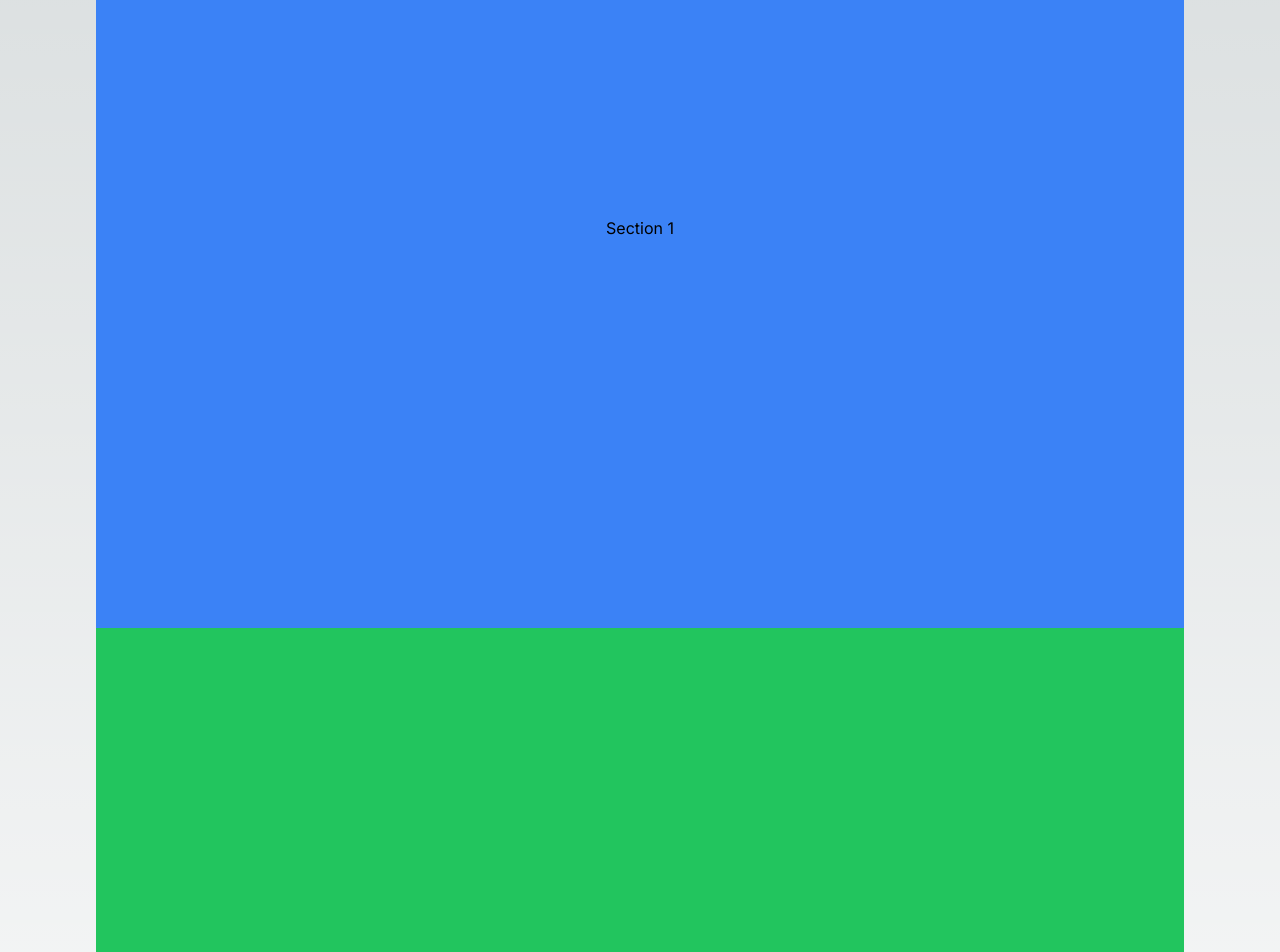
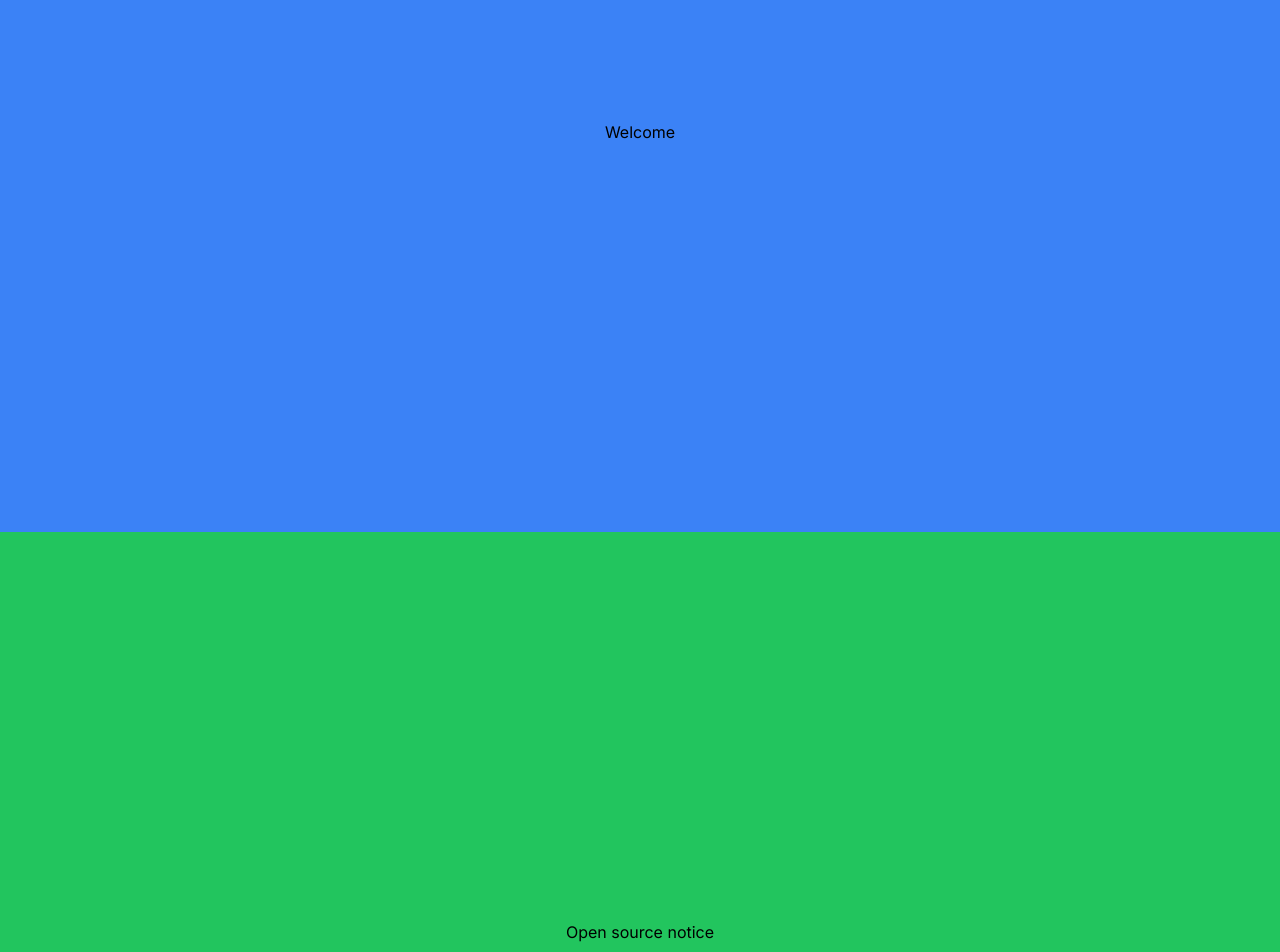
Before and after one commit to NanoCalc/nanocalc-oss, a Next.js app in the folder frontend/: page / in a window 1280 px wide. Shown: the part 300-1252 px from the top of the page. Built offline with nearby package versions, Linux system fonts and the light colour scheme.

Commit message:
fix: :bug: remove padding between sections

```diff
--- a/frontend/app/about/page.tsx
+++ b/frontend/app/about/page.tsx
@@ -1,6 +1,6 @@
 export default function About() {
 return (
-    <main className="flex min-h-screen flex-col items-center justify-between p-24">
+    <main className="flex min-h-screen flex-col items-center justify-between">
          <section className="bg-blue-500 w-full h-screen flex items-center justify-center">
           <h2>Graziâni</h2>
         </section>
--- a/frontend/app/page.tsx
+++ b/frontend/app/page.tsx
@@ -2,12 +2,12 @@
 
 export default function Home() {
   return (
-    <main className="flex min-h-screen flex-col items-center justify-between p-24">
+    <main className="flex min-h-screen flex-col items-center justify-between">
      <section className="bg-blue-500 w-full h-screen flex items-center justify-center">
-          <h2>Section 1</h2>
+          <h2>Welcome</h2>
         </section>
        <section className="bg-green-500 w-full h-screen flex items-center justify-center">
-          <h2>Section 2</h2>
+          <h2>Open source notice</h2>
         </section>
     </main>
   );
```
